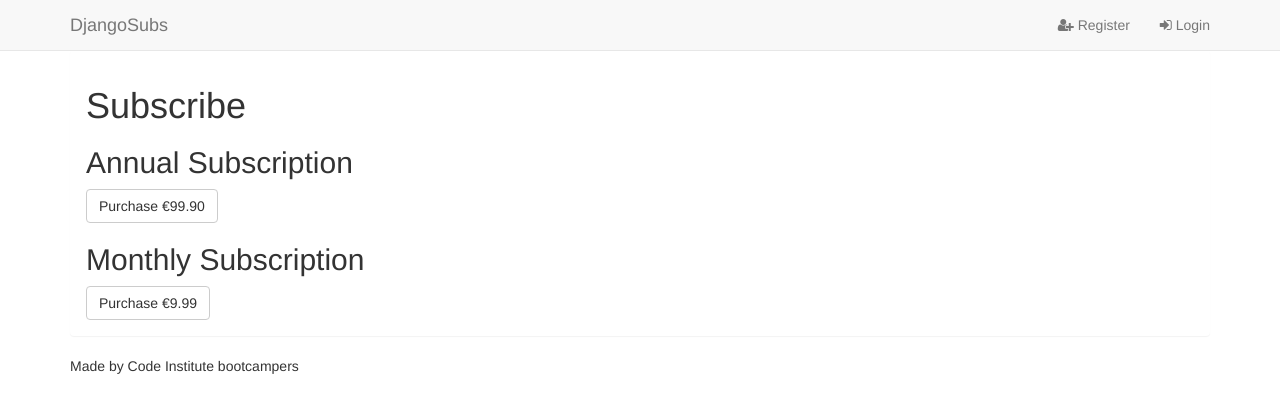
After one commit to richardadalton/djangosubs, a Django app: page /billing/subscribe/ in a window 1280 px wide. The commit adds this page. Shown: the top 413 px of the page. Run offline with Django 3.2, Linux system fonts and the light colour scheme; some libraries are stand-ins or nearby versions.

Commit message:
Can buy subscription

```diff
--- /dev/null
+++ b/billing/templates/billing/subscribe.html
@@ -0,0 +1,20 @@
+{% extends 'base.html' %}
+
+{% block content %}
+<h1>Subscribe</h1>
+
+<h2>Annual Subscription</h2>
+<form method="POST" action='{% url 'subscribe' %}'>
+    {% csrf_token %}
+    <input type="hidden" value="GOLD_ANNUAL" name="plan"/>
+    <input class="btn btn-default" type="submit" value="Purchase €99.90"/>
+</form>
+
+<h2>Monthly Subscription</h2>
+<form method="POST" action='{% url 'subscribe' %}'>
+    {% csrf_token %}
+    <input type="hidden" value="REG_MONTHLY" name="plan"/>
+    <input class="btn btn-default" type="submit" value="Purchase €9.99"/>
+</form>
+
+{% endblock %}
--- a/billing/views.py
+++ b/billing/views.py
@@ -43,3 +43,23 @@ def make_payment(request):
             )
 
     return redirect("profile")
+
+
+def subscribe(request):
+    if request.method == "POST":
+        plan = request.POST['plan']
+
+        subscription = stripe.Subscription.create(
+          customer=request.user.profile.stripe_id,
+          items=[{'plan': plan}],
+        )
+        request.user.profile.subscription_id = subscription.id
+        request.user.profile.save()
+        return redirect('profile')
+    else:
+        return render(request, 'billing/subscribe.html')
+
+
+def unsubscribe(request):
+    stripe.Subscription.modify(request.user.profile.subscription_id, cancel_at_period_end=True)
+    return redirect('profile')
--- a/djangosubs/urls.py
+++ b/djangosubs/urls.py
@@ -16,7 +16,7 @@ Including another URLconf
 from django.contrib import admin
 from django.urls import path, include
 from accounts.views import home, signup, profile
-from billing.views import add_credit_card, remove_credit_card, make_payment
+from billing.views import add_credit_card, remove_credit_card, make_payment, subscribe, unsubscribe
 from django.views.static import serve
 from django.conf import settings
 
@@ -29,5 +29,7 @@ urlpatterns = [
     path('billing/add_credit_card/', add_credit_card, name='add_credit_card'),
     path('billing/remove_credit_card/', remove_credit_card, name='remove_credit_card'),
     path('billing/make_payment/', make_payment, name='make_payment'),
+    path('billing/subscribe/', subscribe, name='subscribe'),
+    path('billing/unsubscribe/', unsubscribe, name='unsubscribe'),
     path('media/<path:path>', serve, {'document_root': settings.MEDIA_ROOT}),
 ]
```
Also changed, not shown: accounts/views.py (+22 -1 lines), templates/profile.html (+40 -0 lines).
